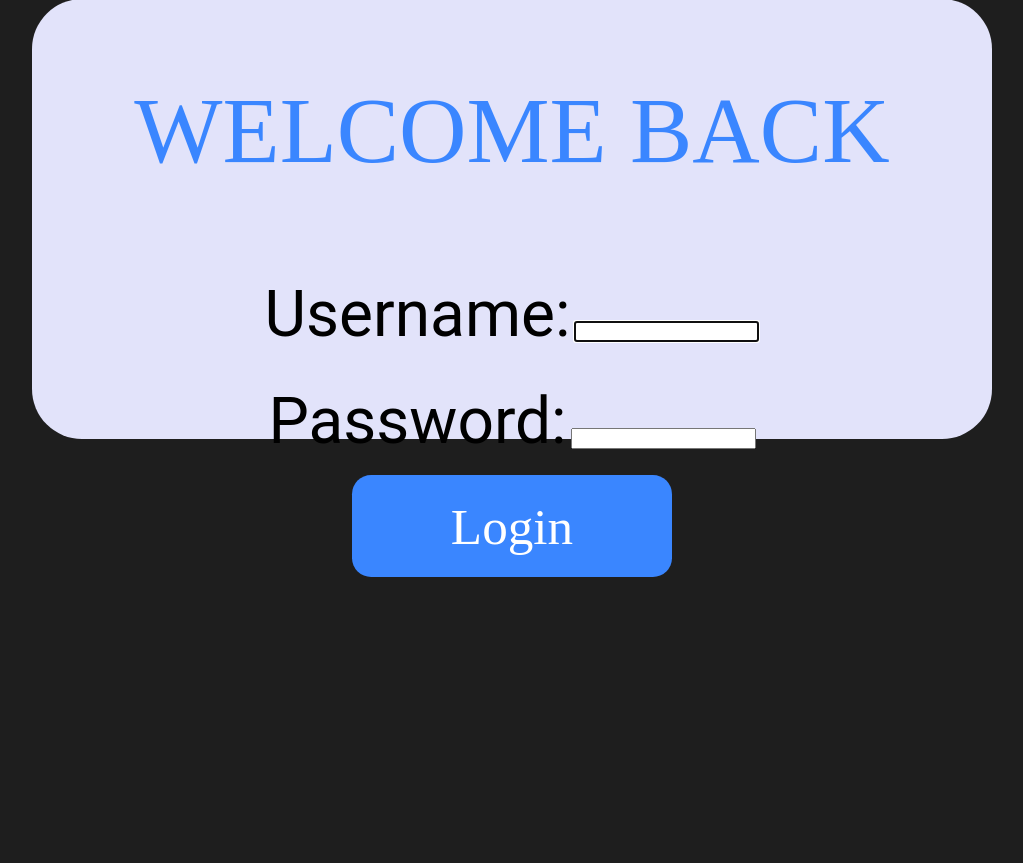
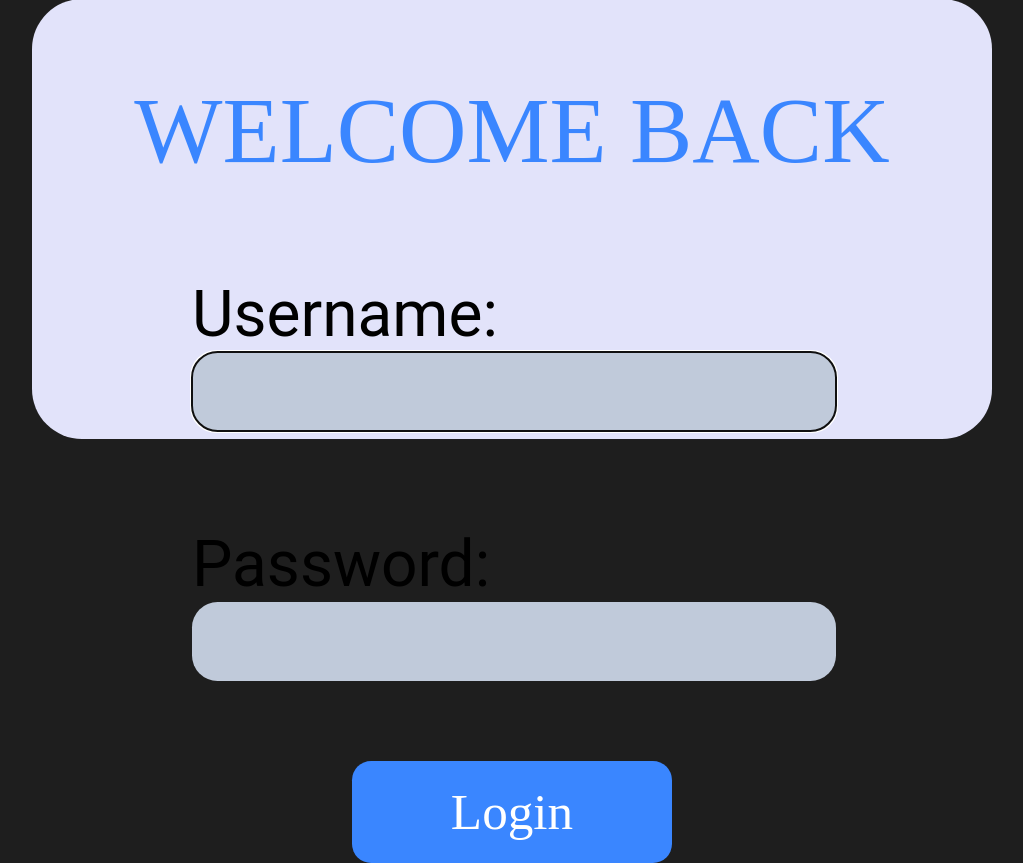
Before and after one commit to IamDelete/FoodFacts, a Django app: page /login/ in a window 1280 px wide. Shown: the part 204-1067 px from the top of the page, without its empty margins (128-1151 px from the left). Before the commit the page ends 781 px from the top, so only its background shows below. Run offline with Django 5.2, Linux system fonts and the light colour scheme; some web fonts are replaced.

Commit message:
css fixes

```diff
--- a/mokup/templates/maineapp/Mainpage.html
+++ b/mokup/templates/maineapp/Mainpage.html
@@ -120,7 +120,7 @@ arrow.addEventListener('click', function() {
 body, html {
     padding: 0;
     margin: 0;
-		scroll-behavior: smooth;
+	scroll-behavior: smooth;
   }
 
   #logo {
@@ -214,7 +214,7 @@ body, html {
 	}
 
 	#moreSection {
-		margin-top: 54vh;
+		margin-top: 30vh;
 		height: 100vh;
 		width: 100vw;
 		display: flex;
--- a/mokup/templates/maineapp/login.html
+++ b/mokup/templates/maineapp/login.html
@@ -25,7 +25,7 @@
   <main>
     <h2>WELCOME BACK</h2>
     <div id="formContainer">
-      <form method="post">
+      <form method="post" id="form">
         {% csrf_token %}
         {{ form.as_p }}
         <button type="submit">Login</button>
@@ -79,9 +79,21 @@ body, html {
       padding: 0;
   }
 
-  form label {
+  label {
       font-family: 'Roboto';
       font-size: 5vw;
+  }
+
+  #id_username, #id_password {
+    font-family: 'Roboto';
+    width: 50vw;
+    height: 6vw;
+    border-radius: 2vw;
+    border: none;
+    background-color: #c0cada;
+    text-align: center;
+    font-size: 3.5vw;
+    margin-bottom: 5vw;
   }
 
   form #buttonWrapper {
@@ -102,11 +114,15 @@ body, html {
       color: white;
   }
 
-  form {
+  form, #form, #formContainer {
     display: flex;
     justify-content: center;
     align-items: center;
     flex-direction: column;
+  }
+
+  form p {
+    width: 50vw;
   }
 
   a {
```
Also changed, not shown: mokup/templates/maineapp/register.html (+30 -6 lines).
